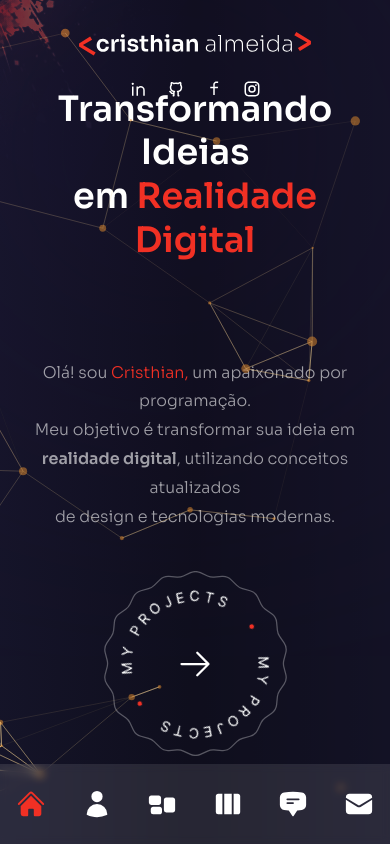
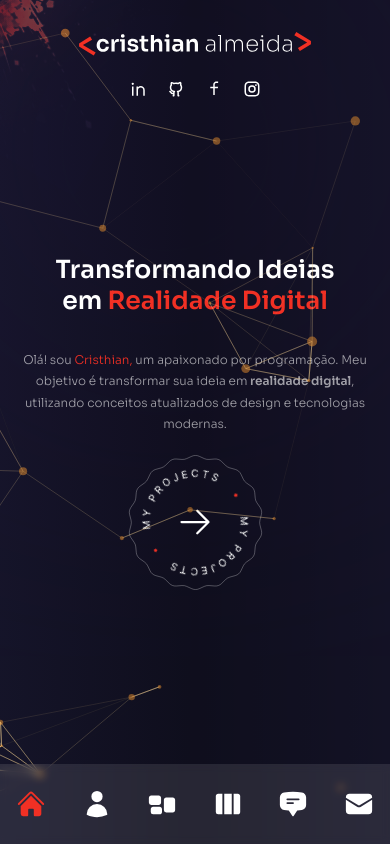
Before and after one commit to trichains/portfolio, a Next.js app: page / in a window 390 px wide. Built offline with nearby package versions, Linux system fonts and the light colour scheme.

Commit message:
fix alguns bugs

```diff
--- a/components/ProjectsBtn.js
+++ b/components/ProjectsBtn.js
@@ -12,14 +12,16 @@ const ProjectsBtn = () => {
     <div className="mx-auto xl:mx-0">
       <Link
         href={'/work'}
-        className="relative w-[185px] h-[185px] flex justify-center items-center bg-circleStar bg-cover bg-center bg-no-repeat group">
+        className="relative w-[135px] h-[135px] flex justify-center items-center bg-circleStar bg-cover bg-center bg-no-repeat group sm:w-[185px] sm:h-[185px]">
+        <div className="w-full h-full max-w-[101px] max-h-[108px] sm:max-w-[141px] sm:max-h-[148px]">
           <Image
             src={'/rounded-text.svg'}
             width={141}
             height={148}
             alt=""
-          className="animate-spin-slow w-full h-full max-w-[141px] max-h-[148px]"
+            className="animate-spin-slow w-full h-full"
           />
+        </div>
         <HiArrowRight className="absolute text-4xl group-hover:translate-x-2 transition-all duration-300" />
       </Link>
     </div>
--- a/pages/about/index.js
+++ b/pages/about/index.js
@@ -320,7 +320,7 @@ const About = () => {
               );
             })}
           </div>
-          <div className="py-2 xl:py-6 flex flex-col gap-y-2 xl:gap-y-4 items-center xl:items-start">
+          <div className="py-2 xl:py-6 mb-72 sm:mb-0 flex flex-col gap-y-2 xl:gap-y-4 items-center xl:items-start overflow-y-auto">
             {aboutData[index].info.map((item, itemIndex) => {
               return (
                 <div
--- a/pages/index.js
+++ b/pages/index.js
@@ -34,16 +34,11 @@ const Home = () => {
             initial="hidden"
             animate="show"
             exit="hidden"
-            className="max-w-sm xl:max-w-xl mx-auto xl:mx-0 mb-10 xl:mb-16">
+            className="max-w-sm xl:max-w-xl mx-auto xl:mx-0 mb-5 xl:mb-16">
             Olá! sou <span className="text-accent">Cristhian, </span>um
-            apaixonado por programação.
-            <br />
-            Meu objetivo é transformar sua ideia em
-            <br />
-            <span className="font-semibold">realidade digital</span>, utilizando
-            conceitos atualizados
-            <br />
-            de design e tecnologias modernas.
+            apaixonado por programação. Meu objetivo é transformar sua ideia em
+            <span className="font-semibold"> realidade digital</span>,
+            utilizando conceitos atualizados de design e tecnologias modernas.
           </motion.p>
           {/* btn */}
           <div className="flex justify-center xl:hidden relative">
--- a/styles/globals.css
+++ b/styles/globals.css
@@ -26,13 +26,13 @@
     @apply w-full h-screen overflow-hidden;
   }
   .h1 {
-    @apply text-[35px] leading-tight md:text-[55px] md:leading-[1.3] mb-24 font-semibold;
+    @apply text-[25px] leading-tight md:text-[50px] md:leading-[1.3] mb-8 font-semibold;
   }
   .h2 {
-    @apply text-[35px] leading-tight md:text-[54px] md:leading-[1.3] mb-4 font-semibold;
+    @apply text-[20px] leading-tight md:text-[45px] md:leading-[1.3] mb-4 font-semibold;
   }
   p {
-    @apply leading-[1.8] text-white/60 font-light;
+    @apply text-[12px] sm:text-[16px] leading-[1.8] text-white/60 font-light;
   }
   .btn,
   .input {
```
Lines whose indentation alone changed are shown as unchanged.
